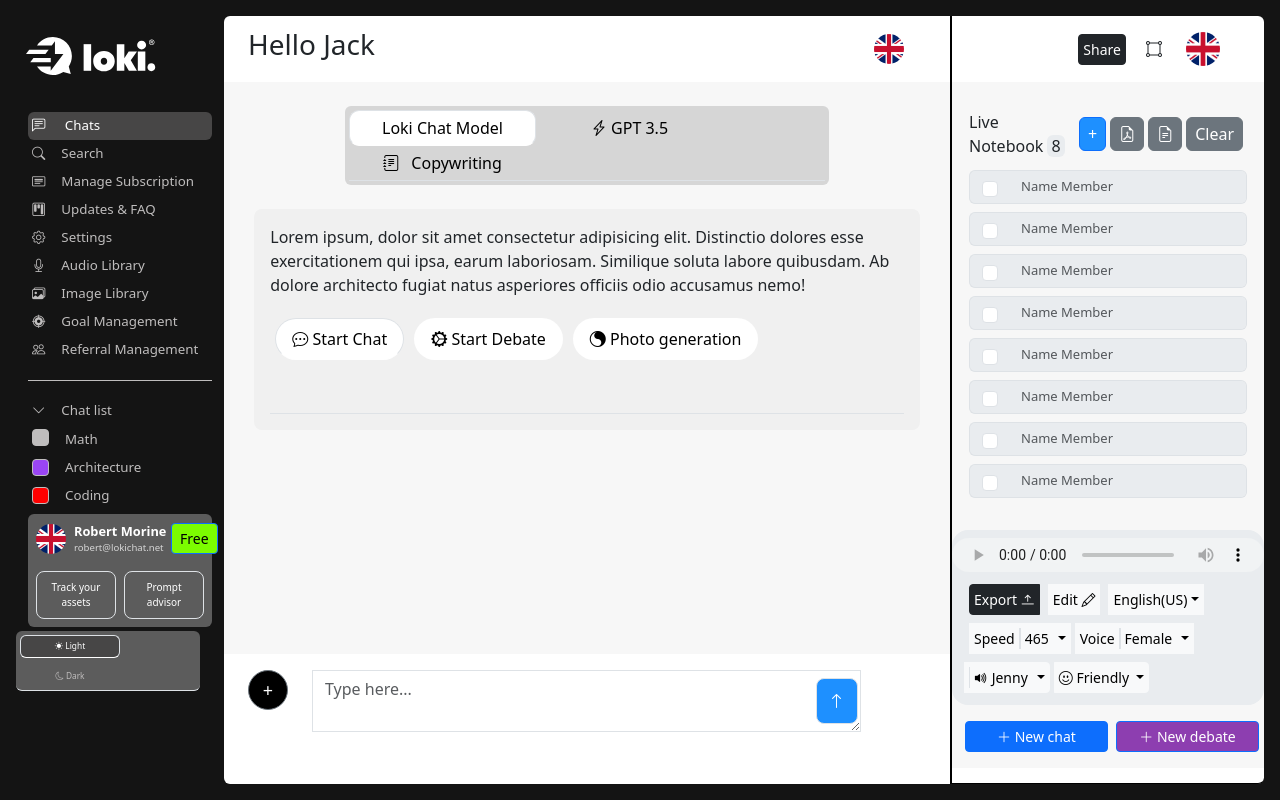
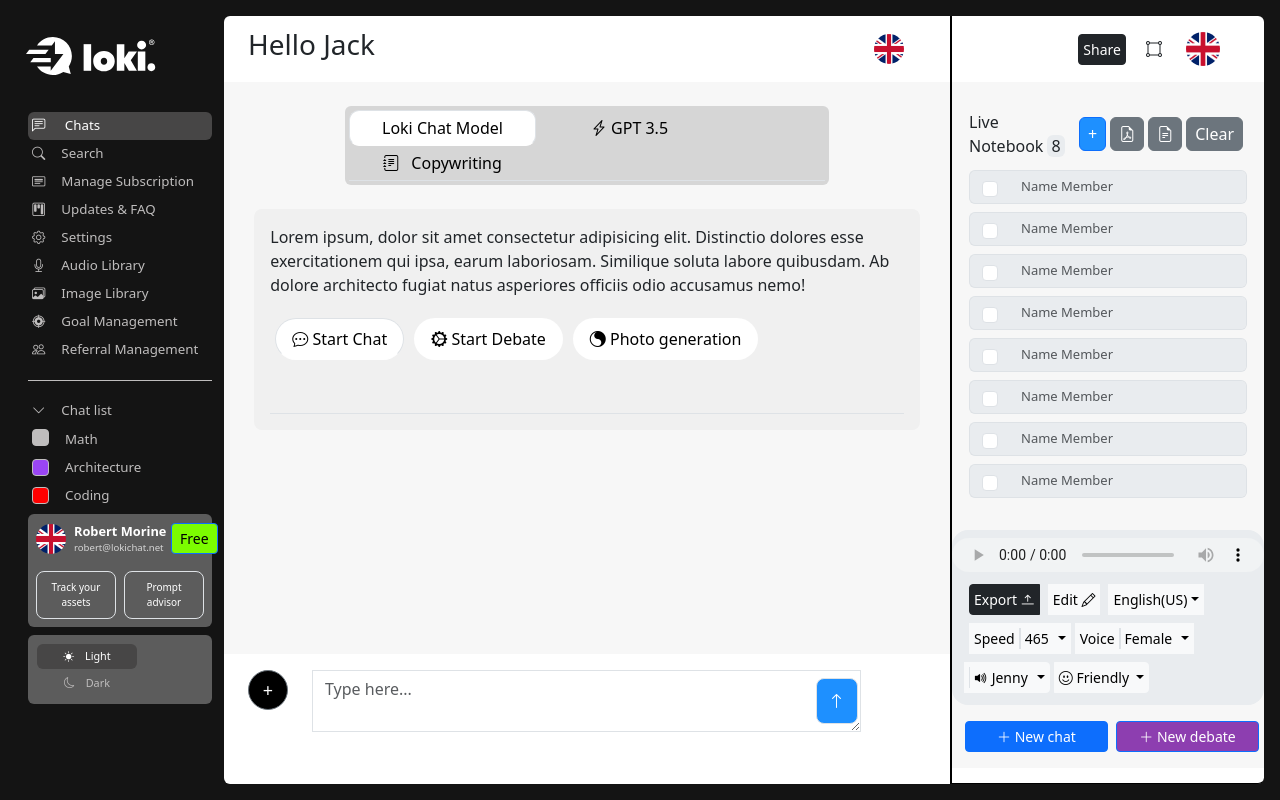
Before and after one commit to QasimSandhu/Figma-lokichat, a React (Create React App) app: page /sidebar in a window 1280 px wide. Built offline with nearby package versions, Linux system fonts and the light colour scheme.

Commit message:
app setup

```diff
--- a/src/components/Dashboard/Sidebar/index.js
+++ b/src/components/Dashboard/Sidebar/index.js
@@ -137,16 +137,15 @@
                                         </Col>
                                     </Row>
 
-                                    <Row className='col-lg-12'>
-                                        <Tabs defaultActiveKey="light" id="tab-example" className='rounded-2 nav-dark-light sidebar-button-bg d-flex justify-content-between'>
-                                            <Tab eventKey="light" title={<span><i className="bi bi-brightness-high-fill"></i> Light</span>} className="bg-light"></Tab>
-                                            <Tab eventKey="dark" title={<span><i className="bi bi-moon"></i> Dark</span>} className="text-white p-1"></Tab>
+                                    <Row className='m-1 ms-0 p-2 rounded-2  sidebar-dark-light-tabs-bg col-lg-12'>
+                                        <Tabs defaultActiveKey="light" id="tab-example" className='rounded-2 nav-dark-light d-flex justify-content-between pe-0 sidebar-dark-light-tabs'>
+                                            <Tab eventKey="light" title={<span><i className="bi bi-brightness-high-fill pe-2"></i> Light</span>} className="bg-light"></Tab>
+                                            <Tab eventKey="dark" title={<span><i className="bi bi-moon pe-2"></i> Dark</span>} className="text-white p-1"></Tab>
                                         </Tabs>
                                     </Row>
                                 </Nav>
                             </Col>
                         </Row>
-
                     </Tab.Container>
                 </Col>
                 {/* Right page */}
--- a/src/components/Dashboard/Sidebar/style.css
+++ b/src/components/Dashboard/Sidebar/style.css
@@ -74,7 +74,7 @@
 
 .nav-dark-light li {
     width: 100px;
-    margin: 4px;
+    margin: 1px;
 }
 
 .toggle-icon::after {
@@ -143,3 +143,16 @@
     background-color: #5c5c5c !important;
     font-size: x-small;
 }
+
+.sidebar-dark-light-tabs-bg .tab-content {
+    display: none !important;
+}
+
+.sidebar-dark-light-tabs {
+    --bs-nav-tabs-border-width: none;
+}
+
+.sidebar-dark-light-tabs-bg {
+    background-color: #5c5c5c !important;
+    font-size: small;
+}
```
